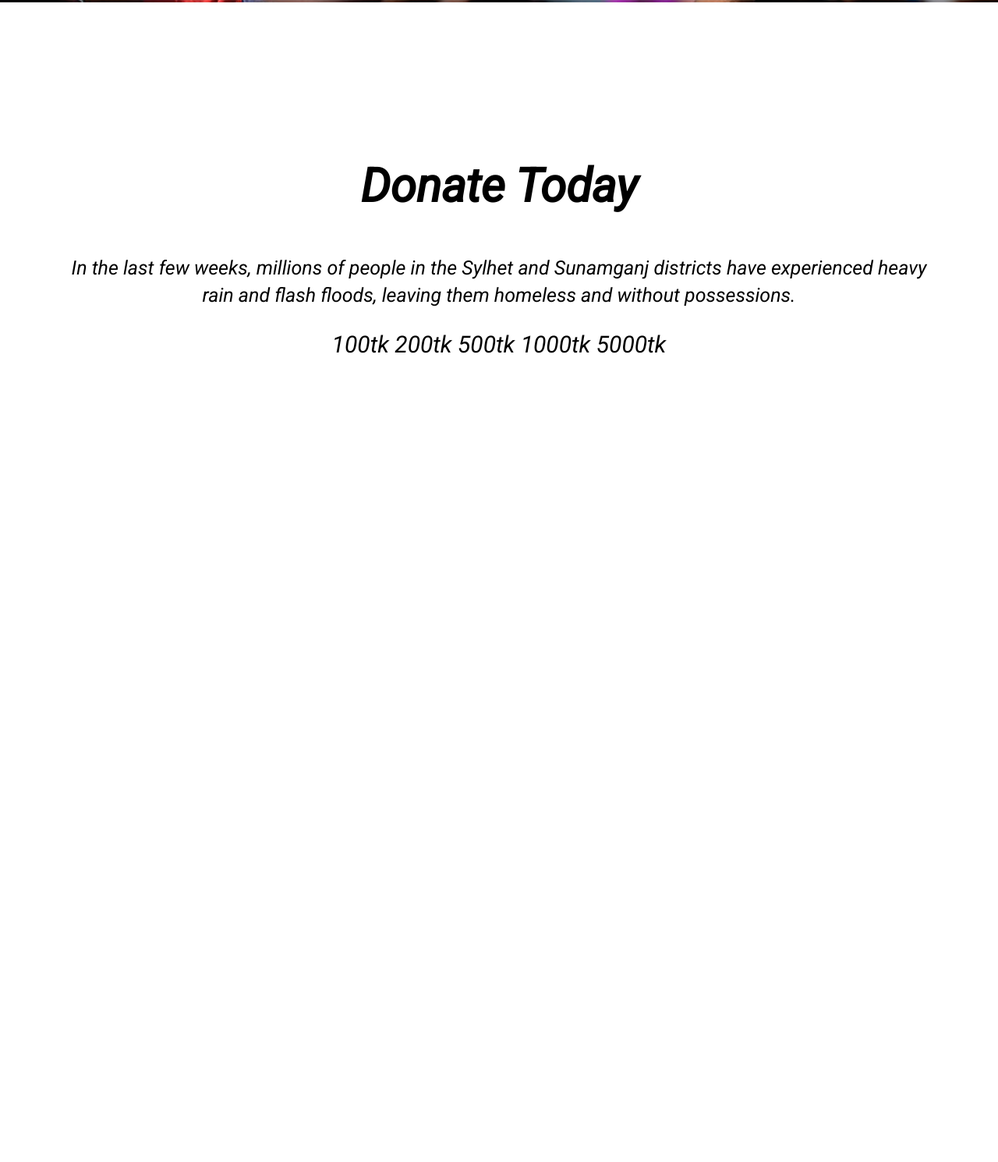
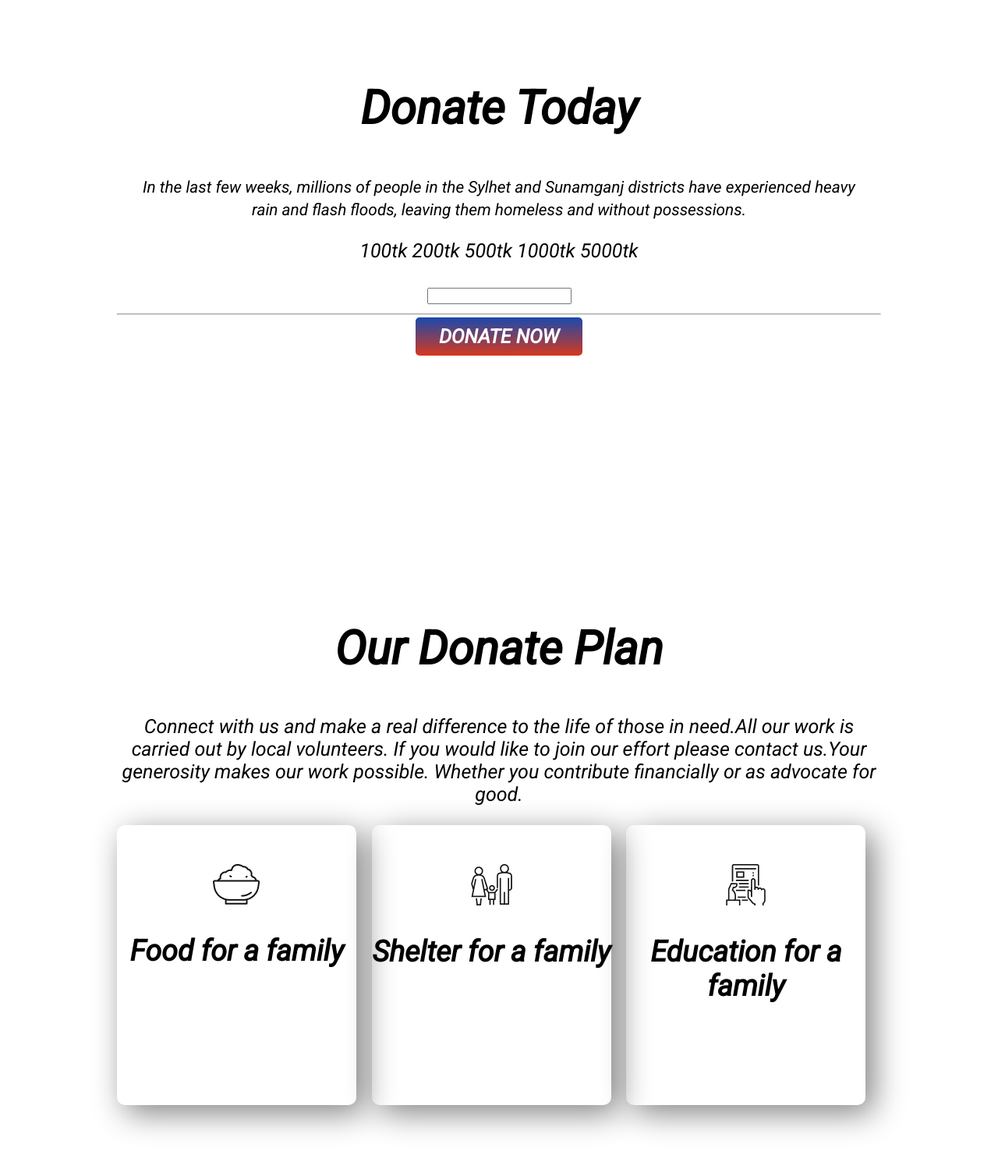
Before and after one commit to ShadowRider7/Humanity-donate, a plain HTML site: page index.html in a window 1280 px wide. Shown: the part 758-2248 px from the top of the page at 78% size. Before the commit the page ends 1247 px from the top, so only its background shows below. Drawn offline with Linux system fonts and the light colour scheme.

Commit message:
first-night-work

```diff
--- a/index.html
+++ b/index.html
@@ -14,9 +14,7 @@
 </head>
 
 <body>
-    <section class="header-part-background">
-        <div class="header-text-adjust">
-
+    <section class="header-part-background header-text-adjust">
         <h1>Let's Help Those Who Are</h1>
         <h1>More In Need.</h1>
         <p><small> Why Are You Helping?In Bangladesh people have been affected by monsoon floods from heavy and
@@ -25,10 +23,8 @@
                 rainfall which has forced thousands of people to abandon their homes.</small>
         </p>
         <a target="_blank" class="link-button" href="https://www.bkash.com/">DONATE NOW</a>
-        </div>
     </section>
-    <section>
-        <div class="second-part-text-adjust">
+    <section class="second-part-text-adjust">
         <h1>Donate Today</h1>
         <p> <small>
                 In the last few weeks, millions of people in the Sylhet and Sunamganj districts have experienced
@@ -36,6 +32,28 @@
                 rain and flash floods, leaving them homeless and without possessions.</small>
         </p>
         <p> 100tk <span class="two-hundredtk-design">200tk</span> 500tk 1000tk 5000tk </p>
+        <input type="text">
+        <hr>
+        <a target="_blank" class="link-button" href="https://www.bkash.com/">DONATE NOW</a>
+    </section>
+    <section class="third-part-text-adjust">
+        <h1>Our Donate Plan</h1>
+        <p>Connect with us and make a real difference to the life of those in need.All our work is carried out by local
+            volunteers. If you would like to join our effort please contact us.Your generosity makes our work
+            possible. Whether you contribute financially or as advocate for good.</p>
+        <div class="flexible-third-section">
+            <div class="third-width">
+                <img src="icons/food.png" alt="Food-icon">
+                <h2>Food for a family</h2>
+            </div>
+            <div class="third-width">
+                <img src="icons/shelter.png" alt="shelter-icon">
+                <h2>Shelter for a family</h2>
+            </div>
+            <div class="third-width">
+                <img src="icons/Frame-1.png" alt="">
+                <h2>Education for a family</h2>
+            </div>
         </div>
     </section>
 
--- a/style.css
+++ b/style.css
@@ -34,9 +34,10 @@ h1 {
 }
 
 .second-part-text-adjust {
-    padding-top: 150px;
     text-align: center;
-    font-size: 30px;
+    font-size: 25px;
+    color: black;
+    padding: 150px 150px;
 }
 
 .two-hundredtk-design {
@@ -47,3 +48,25 @@ h1 {
     border-radius: nullpx;
 
 }
+
+.third-part-text-adjust {
+    text-align: center;
+    font-size: 25px;
+    color: black;
+    padding: 150px 150px;
+}
+
+.flexible-third-section {
+    display: flex;
+
+}
+
+.third-width {
+    width: 50%;
+    margin-right: 2%;
+    box-shadow: 10px 10px 40px gray;
+    padding-top: 50px;
+    padding-bottom: 100px;
+    border-radius: 10px;
+
+}
```
Lines whose indentation alone changed are shown as unchanged.
